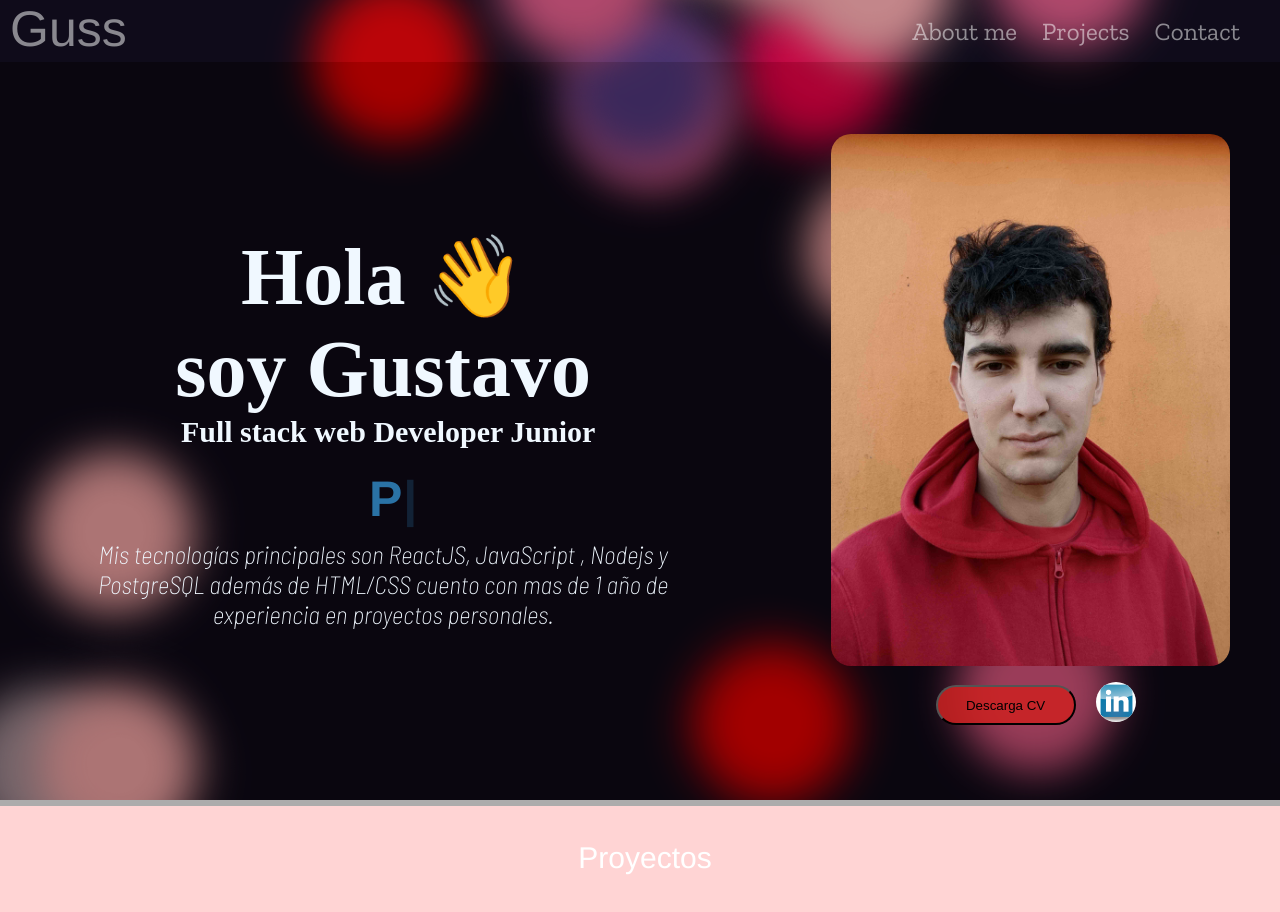
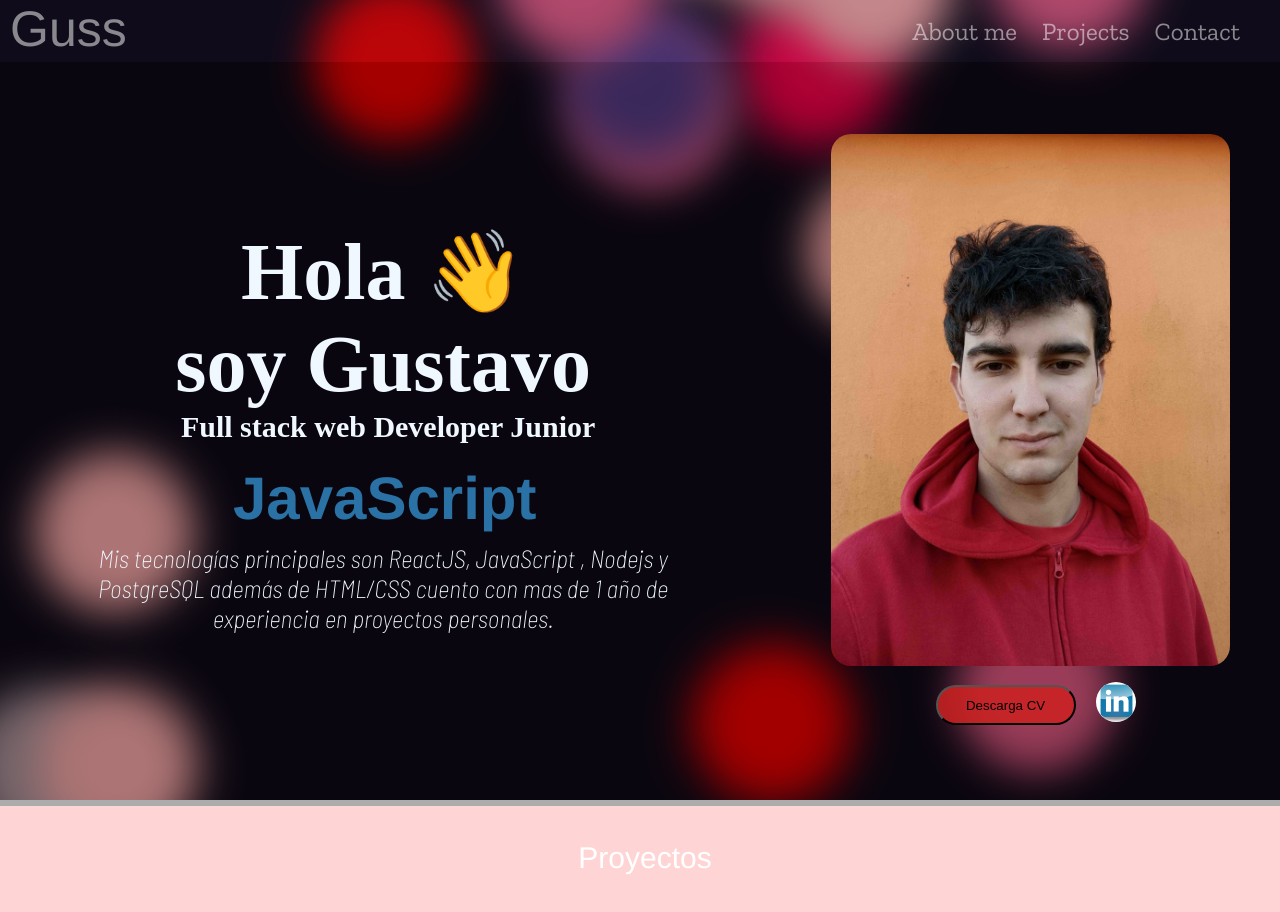
Before and after one commit to iAGuss/Gustavo-Cabrera-Portfolio, a React (Vite) app: page / in a window 1280 px wide. Shown: the top 912 px of the page. Built offline with nearby package versions, Linux system fonts and the light colour scheme; a web font is replaced by a local one.

Commit message:
libreria-type-animation

```diff
--- a/package.json
+++ b/package.json
@@ -17,7 +17,7 @@
     "react-dom": "^18.2.0",
     "react-hot-toast": "^2.4.0",
     "react-modal": "^3.16.1",
-    "typewriter-effect": "^2.19.0"
+    "react-type-animation": "^2.1.2"
   },
   "devDependencies": {
     "@types/react": "^18.0.24",
--- a/src/components/Header/header.css
+++ b/src/components/Header/header.css
@@ -140,9 +140,7 @@ textarea {
   .imagen-contactame {
     display: none;
   }
-  .ReactModal__Content--after-open {
-    height: 50% !important;
-  }
+
   .contact {
     width: 100%;
   }
@@ -160,8 +158,12 @@ textarea {
 }
 
 @media (max-width: 590px) {
+  .ReactModal__Content--after-open {
+    height: 70% !important;
+  }
   .close {
     top: 10px;
+    left: 2px;
   }
   form > ul {
     flex-direction: column;
--- a/src/components/main/Main.jsx
+++ b/src/components/main/Main.jsx
@@ -1,10 +1,10 @@
 import React from "react";
-import Typewriter from "typewriter-effect";
+
 import "./main.css";
 import foto from "../../assets/IMG_20220809_164244 (2)-min.jpg";
 import Cv from "../../assets/CV-Gus Full Stack Web Developer.pdf";
 import Linkedin from "../../assets/linkedin.png";
-
+import { TypeAnimation } from "react-type-animation";
 const Main = () => {
   return (
     <main className="padre-main">
@@ -15,32 +15,26 @@ const Main = () => {
         <span className="skills">
           <h2 className="Full-Stack">Full stack web Developer Junior</h2>
           <h3 className="Tectologia">
-            <Typewriter
-              onInit={(typewriter) => {
-                typewriter
-                  .start()
-                  .typeString("React")
-
-                  .pauseFor(1000)
-                  .deleteAll()
-
-                  .typeString("Node.js")
-                  .pauseFor(1000)
-                  .deleteAll()
-                  .typeString("PostgreSQL")
-                  .pauseFor(1000)
-                  .deleteAll()
-                  .typeString(" Testing")
-                  .pauseFor(1000)
-                  .deleteAll()
-                  .typeString("Express.js")
-                  .pauseFor(1000)
-                  .deleteAll()
-                  .typeString("JavaScript")
-                  .pauseFor(1000)
-
-                  .start();
-              }}
+            <TypeAnimation
+              // Same String at the start will only be typed once, initially
+              sequence={[
+                "ReactJs",
+                2000,
+                "JavaScript",
+                2000,
+                "Node.Js",
+                2000,
+                "PostgreSQL",
+                2000,
+                "Testing",
+                2000,
+                "Express.Js",
+                2000,
+              ]}
+              speed={5} // Custom Speed from 1-99 - Default Speed: 40
+              style={{ fontSize: "1.5em" }}
+              wrapper="span" // Animation will be rendered as a <span>
+              repeat={Infinity} // Repeat this Animation Sequence infinitely
             />
           </h3>
         </span>
```
Also changed, not shown: 1 other file (tests, documents, lock files or other folders).
